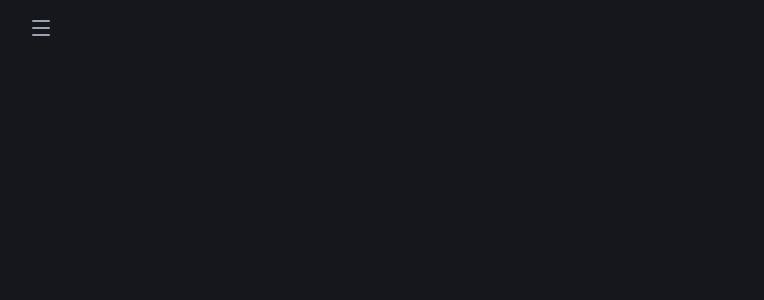
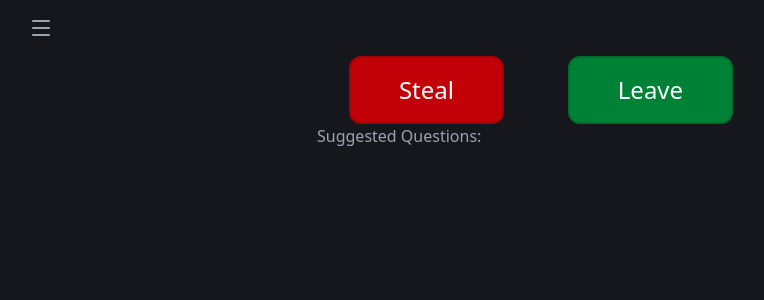
Before and after one commit to ChristosEfstathiades/SipOrSteal, a React (Vite) app: page / in a window 1280 px wide. Both pictures are taken after a click on the button "Start Game". Shown: the top 300 px of the page, without its empty margins (99-863 px from the left). Built offline with nearby package versions, Linux system fonts and the light colour scheme.

Commit message:
Add gameplay buttons and suggested questions section

```diff
--- a/src/pages/Gameplay.tsx
+++ b/src/pages/Gameplay.tsx
@@ -1,7 +1,19 @@
+import { GameContext, SCREENS } from "../Contexts";
+import { useContext } from "react";
+
 export default function Gameplay() {
+    const {} = useContext(GameContext);
+
     return (
         <>
-            <div></div>
+
+            <div className="flex flex-row justify-around">
+                <button className="text-white text-2xl cursor-pointer font-medium capitalize bg-red-700 border-2 border-black/15 py-4 px-12 rounded-xl">Steal</button>
+                <button className="text-white text-2xl cursor-pointer font-medium capitalize bg-green-700 border-2 border-black/15 py-4 px-12 rounded-xl">Leave</button>
+            </div>
+            <div>
+                <h2>Suggested Questions:</h2>
+            </div>
         </>
     );
 }
```
